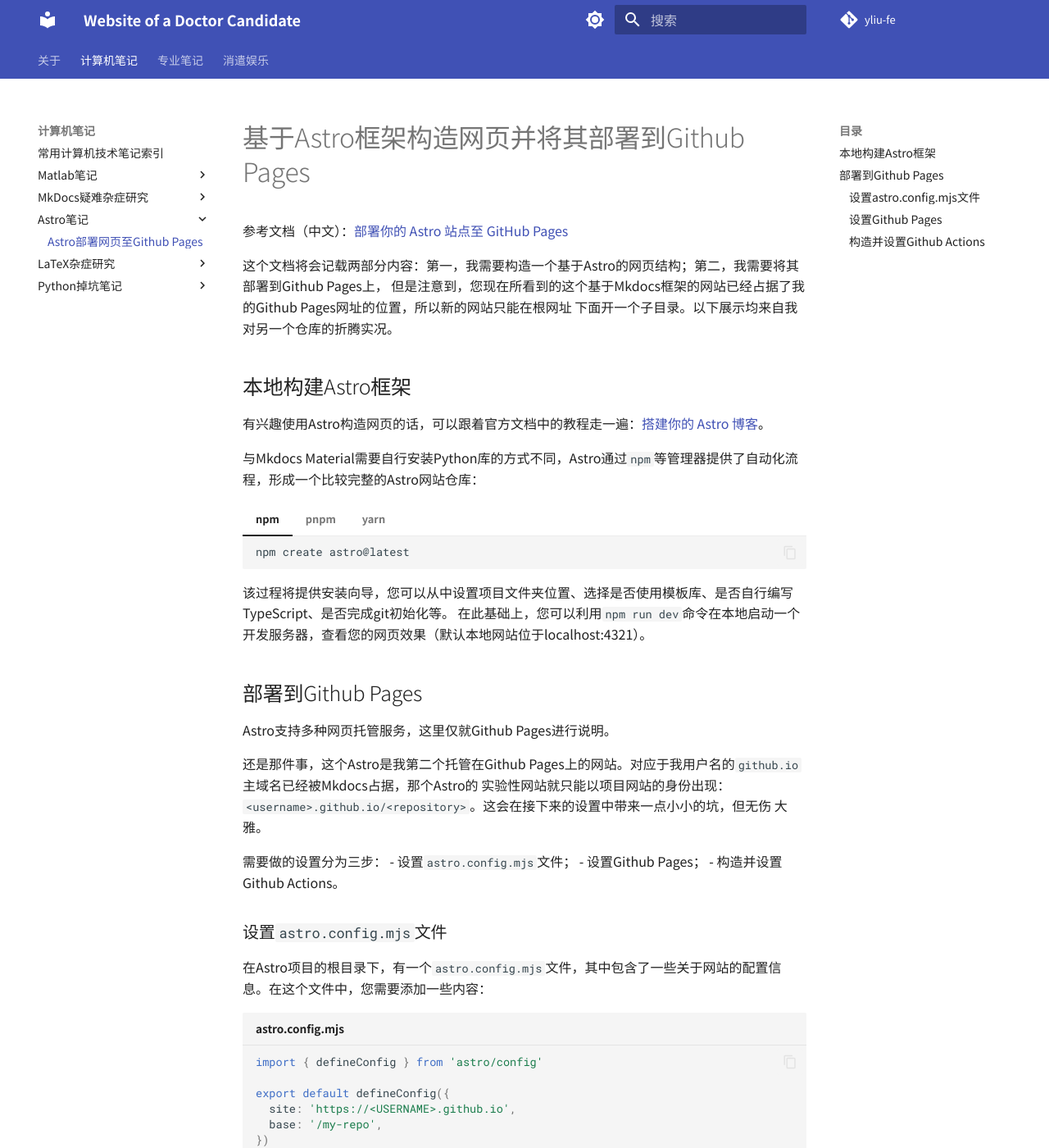
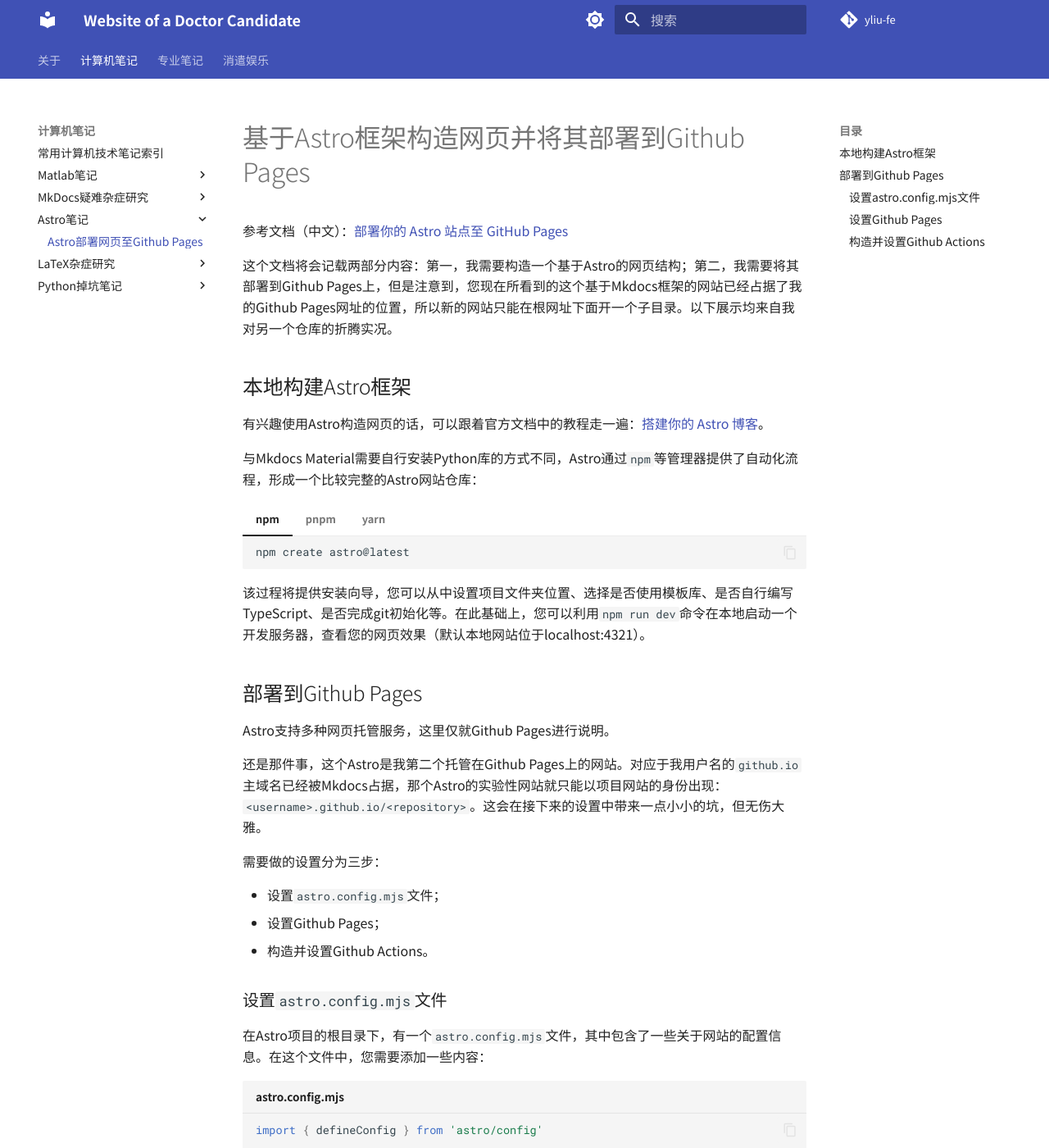
Before and after one commit to yliu-fe/yliu-fe.github.io, an MkDocs documentation site: the page built from docs/Techs/Notes for Astro/Deploy Astro to Github Pages.md, in a window 1280 px wide and 1400 px high. Shown: the whole window at 82% size. Built offline with MkDocs 1.6.1 and Material for MkDocs 9.7.7, drawn with Linux system fonts in a browser that asks for light colours; comment, search, counter and statistics services are not loaded; some of the changed text lies outside the part shown.

````diff
--- a/docs/Techs/Notes for Astro/Deploy Astro to Github Pages.md
+++ b/docs/Techs/Notes for Astro/Deploy Astro to Github Pages.md
@@ -5,9 +5,7 @@ comments: true
 
 参考文档（中文）：[部署你的 Astro 站点至 GitHub Pages](https://docs.astro.build/zh-cn/guides/deploy/github/)
 
-这个文档将会记载两部分内容：第一，我需要构造一个基于Astro的网页结构；第二，我需要将其部署到Github Pages上，
-但是注意到，您现在所看到的这个基于Mkdocs框架的网站已经占据了我的Github Pages网址的位置，所以新的网站只能在根网址
-下面开一个子目录。以下展示均来自我对另一个仓库的折腾实况。
+这个文档将会记载两部分内容：第一，我需要构造一个基于Astro的网页结构；第二，我需要将其部署到Github Pages上，但是注意到，您现在所看到的这个基于Mkdocs框架的网站已经占据了我的Github Pages网址的位置，所以新的网站只能在根网址下面开一个子目录。以下展示均来自我对另一个仓库的折腾实况。
 
 ## 本地构建Astro框架
 
@@ -39,18 +37,16 @@ yarn create astro
 
 ///
 
-该过程将提供安装向导，您可以从中设置项目文件夹位置、选择是否使用模板库、是否自行编写TypeScript、是否完成git初始化等。
-在此基础上，您可以利用`npm run dev`命令在本地启动一个开发服务器，查看您的网页效果（默认本地网站位于localhost:4321）。
+该过程将提供安装向导，您可以从中设置项目文件夹位置、选择是否使用模板库、是否自行编写TypeScript、是否完成git初始化等。在此基础上，您可以利用`npm run dev`命令在本地启动一个开发服务器，查看您的网页效果（默认本地网站位于localhost:4321）。
 
 ## 部署到Github Pages
 
 Astro支持多种网页托管服务，这里仅就Github Pages进行说明。
 
-还是那件事，这个Astro是我第二个托管在Github Pages上的网站。对应于我用户名的`github.io`主域名已经被Mkdocs占据，那个Astro的
-实验性网站就只能以项目网站的身份出现：`<username>.github.io/<repository>`。这会在接下来的设置中带来一点小小的坑，但无伤
-大雅。
+还是那件事，这个Astro是我第二个托管在Github Pages上的网站。对应于我用户名的`github.io`主域名已经被Mkdocs占据，那个Astro的实验性网站就只能以项目网站的身份出现：`<username>.github.io/<repository>`。这会在接下来的设置中带来一点小小的坑，但无伤大雅。
 
 需要做的设置分为三步：
+
 - 设置`astro.config.mjs`文件；
 - 设置Github Pages；
 - 构造并设置Github Actions。
@@ -154,5 +150,4 @@ jobs:
 
 ```
 
-可能有很多人像我一样，第一次commit的时候将其默认分支命名为master，并且之后一直在该分支上更新。在网站发布时，请务必检查该yml文件
-中的`branches`位置(被高亮的那一行代码)是否填对了，否则github action会无法执行——因为你仓库里压根就没有main分支。
+可能有很多人像我一样，第一次commit的时候将其默认分支命名为master，并且之后一直在该分支上更新。在网站发布时，请务必检查该yml文件中的`branches`位置(被高亮的那一行代码)是否填对了，否则github action会无法执行——因为你仓库里压根就没有main分支。
````
